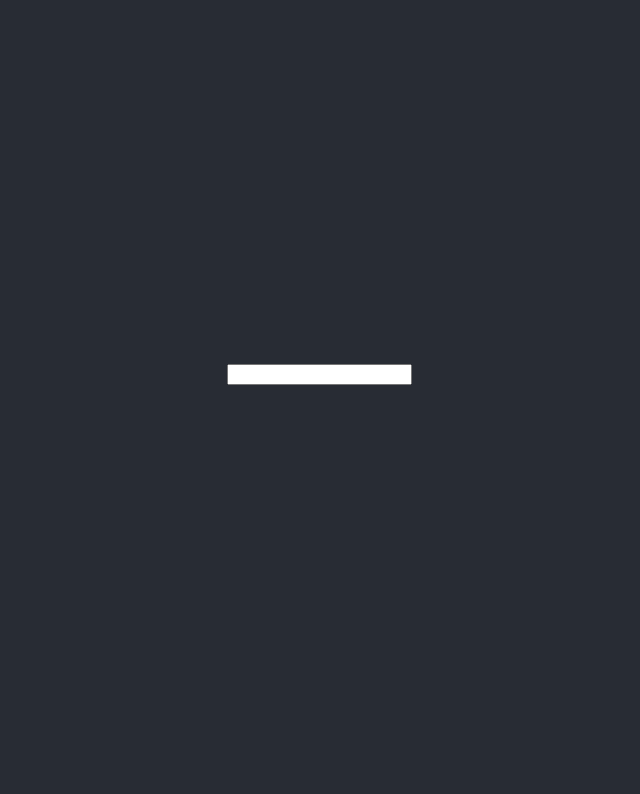
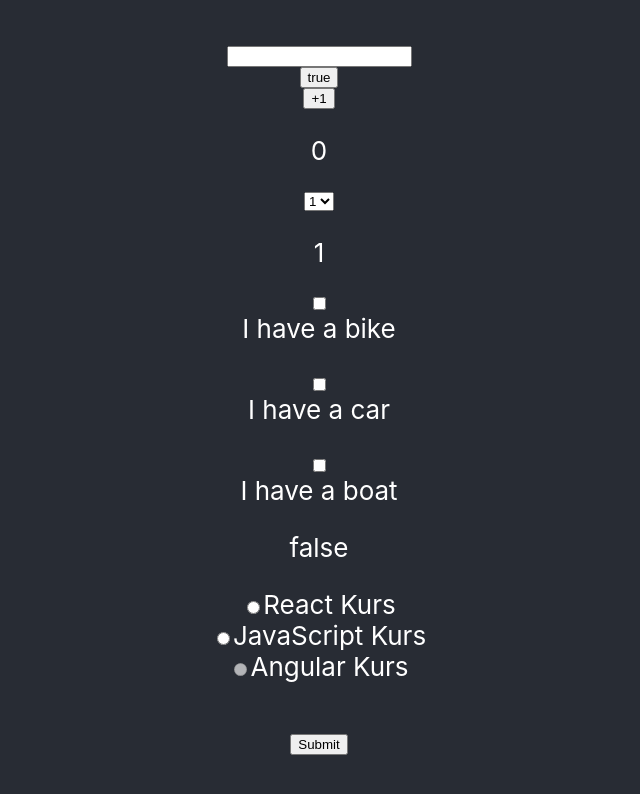
Before and after one commit to norwinx1/test, a React (Create React App) app: page / in a window 1280 px wide. Shown: the top 794 px of the page, without its empty margins (321-961 px from the left). Built offline with nearby package versions, Linux system fonts and the light colour scheme.

Commit message:
finished

```diff
--- a/src/App.js
+++ b/src/App.js
@@ -3,11 +3,65 @@ import './App.css';
 
 function App() {
   const [name, setName] = useState("");
+  const [toogle, setToggle] = useState(true);
+  const [counter, setCounter] = useState(0);
+  const [number, setNumber] = useState(1);
+  const [bike, setBike] = useState(false);
+  const [car, setCar] = useState(false);
+  const [boat, setBoat] = useState(false);
+  const [course, setCourse] = useState('');
+
+  function handleInputChange(event) {
+    if (event.target.name == "vehicle1") {
+      setBike(!bike);
+    }
+  }
+
+  function handleSubmit() {
+    alert(name + toogle + counter + number + bike + course);
+    setName("");
+    setToggle(true);
+    setCounter(0);
+    setNumber(1);
+    setBike(false);
+    setCourse("");
+  }
+
   return (
     <div className="App">
       <header className="App-header">
         <input id="name" type="text" value={name} onChange={(event) => setName(event.target.value)}></input>
-        <p>{name}</p>
+        <span>{name}</span>
+        <input id="toogle" type="button" value={toogle} onClick={() => setToggle(!toogle)}></input>
+        <input id="toogle" type="button" value="+1" onClick={() => setCounter(counter + 1)}></input>
+        <p>{counter}</p>
+        <select onChange={(event) => setNumber(event.target.value)}>
+          <option value="1">1</option>
+          <option value="2">2</option>
+          <option value="3">3</option>
+        </select>
+        <p>{number}</p>
+        <input type="checkbox" id="vehicle1" name="vehicle1" value="Bike" onClick={(event) => handleInputChange(event)}></input>
+        <label for="vehicle1"> I have a bike</label><br></br>
+        <input type="checkbox" id="vehicle2" name="vehicle2" value="Car"></input>
+        <label for="vehicle2"> I have a car</label><br></br>
+        <input type="checkbox" id="vehicle3" name="vehicle3" value="Boat"></input>
+        <label for="vehicle3"> I have a boat</label>
+        <p>{bike ? "true" : "false"}</p>
+        <div className="form-check form-check-inline">
+          <input className="form-check-input" type="radio" name="inlineRadioOptions" id="inlineRadio1" value="react" onChange={event => setCourse(event.target.value)}/>
+          <label className="form-check-label" htmlFor="inlineRadio1">React Kurs</label>
+        </div>
+        <div className="form-check form-check-inline">
+          <input className="form-check-input" type="radio" name="inlineRadioOptions" id="inlineRadio2" value="js" onChange={event => setCourse(event.target.value)}/>
+          <label className="form-check-label" htmlFor="inlineRadio2">JavaScript Kurs</label>
+        </div>
+        <div className="form-check form-check-inline">
+          <input className="form-check-input" type="radio" name="inlineRadioOptions" id="inlineRadio3" value="angular" disabled onChange={event => setCourse(event.target.value)}/>
+          <label className="form-check-label" htmlFor="inlineRadio3">Angular Kurs</label>
+        </div>
+        <p>{course}</p>
+        <button onClick={() => handleSubmit()}>Submit</button>
       </header>
     </div>
   );
```
